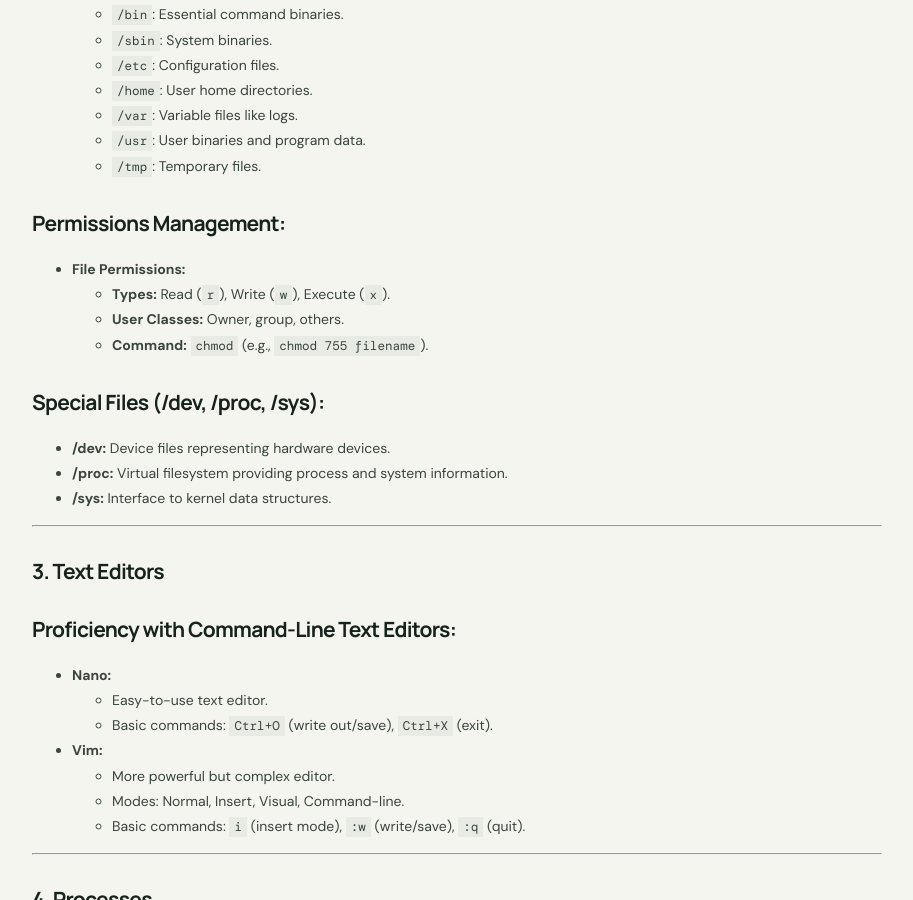
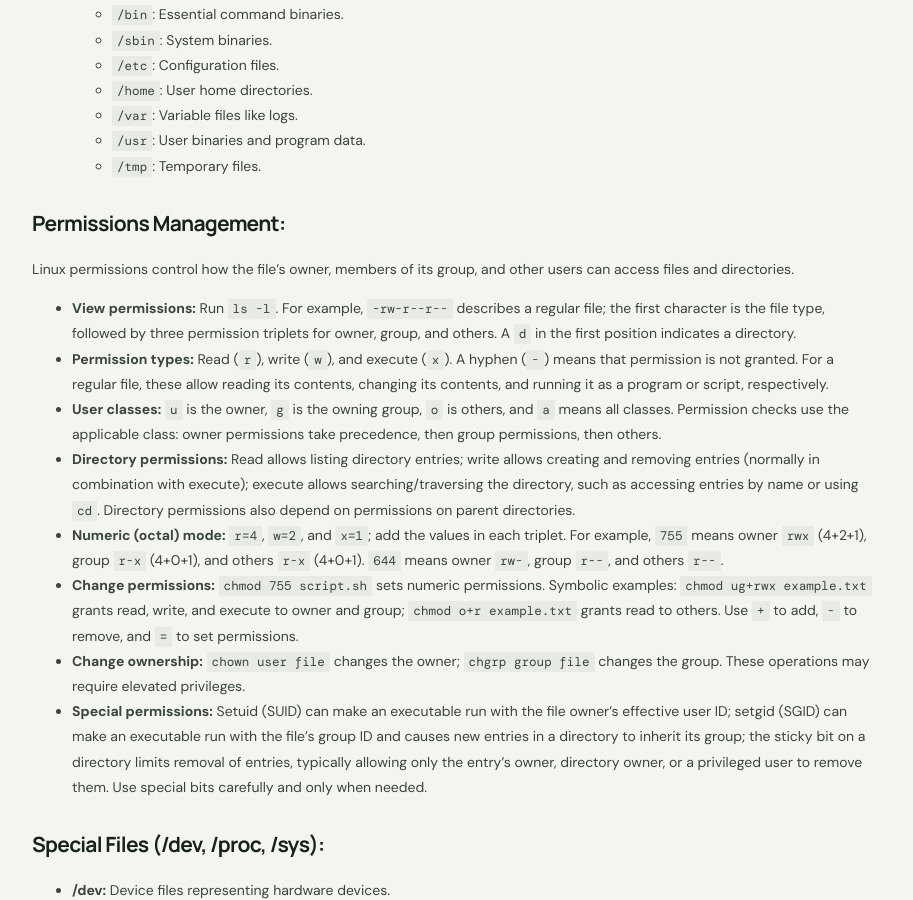
Before and after one commit to cloudwithtanvir/DevOps-bootcamp, a Jekyll site: the page built from 01-Linux-Foundations/notes.md, in a window 1280 px wide and 900 px high, scrolled down 1115 px. Shown: the whole window, without its empty margins (183-1096 px from the left). Built offline with Jekyll 4.4.1, drawn with Linux system fonts in a browser that asks for light colours; some of the changed text lies outside the part shown.

Commit message:
Expand Linux file permissions notes

```diff
--- a/01-Linux-Foundations/notes.md
+++ b/01-Linux-Foundations/notes.md
@@ -51,10 +51,16 @@ This module covers essential Linux skills for DevOps beginners, including basic
 
 ### Permissions Management:
 
-- **File Permissions:**
-    - **Types:** Read (`r`), Write (`w`), Execute (`x`).
-    - **User Classes:** Owner, group, others.
-    - **Command:** `chmod` (e.g., `chmod 755 filename`).
+Linux permissions control how the file's owner, members of its group, and other users can access files and directories.
+
+- **View permissions:** Run `ls -l`. For example, `-rw-r--r--` describes a regular file; the first character is the file type, followed by three permission triplets for owner, group, and others. A `d` in the first position indicates a directory.
+- **Permission types:** Read (`r`), write (`w`), and execute (`x`). A hyphen (`-`) means that permission is not granted. For a regular file, these allow reading its contents, changing its contents, and running it as a program or script, respectively.
+- **User classes:** `u` is the owner, `g` is the owning group, `o` is others, and `a` means all classes. Permission checks use the applicable class: owner permissions take precedence, then group permissions, then others.
+- **Directory permissions:** Read allows listing directory entries; write allows creating and removing entries (normally in combination with execute); execute allows searching/traversing the directory, such as accessing entries by name or using `cd`. Directory permissions also depend on permissions on parent directories.
+- **Numeric (octal) mode:** `r=4`, `w=2`, and `x=1`; add the values in each triplet. For example, `755` means owner `rwx` (4+2+1), group `r-x` (4+0+1), and others `r-x` (4+0+1). `644` means owner `rw-`, group `r--`, and others `r--`.
+- **Change permissions:** `chmod 755 script.sh` sets numeric permissions. Symbolic examples: `chmod ug+rwx example.txt` grants read, write, and execute to owner and group; `chmod o+r example.txt` grants read to others. Use `+` to add, `-` to remove, and `=` to set permissions.
+- **Change ownership:** `chown user file` changes the owner; `chgrp group file` changes the group. These operations may require elevated privileges.
+- **Special permissions:** Setuid (SUID) can make an executable run with the file owner's effective user ID; setgid (SGID) can make an executable run with the file's group ID and causes new entries in a directory to inherit its group; the sticky bit on a directory limits removal of entries, typically allowing only the entry's owner, directory owner, or a privileged user to remove them. Use special bits carefully and only when needed.
 
 ### Special Files (/dev, /proc, /sys):
 
```
Also changed, not shown: other parts of 01-Linux-Foundations/notes.md (+1 -1 lines).
